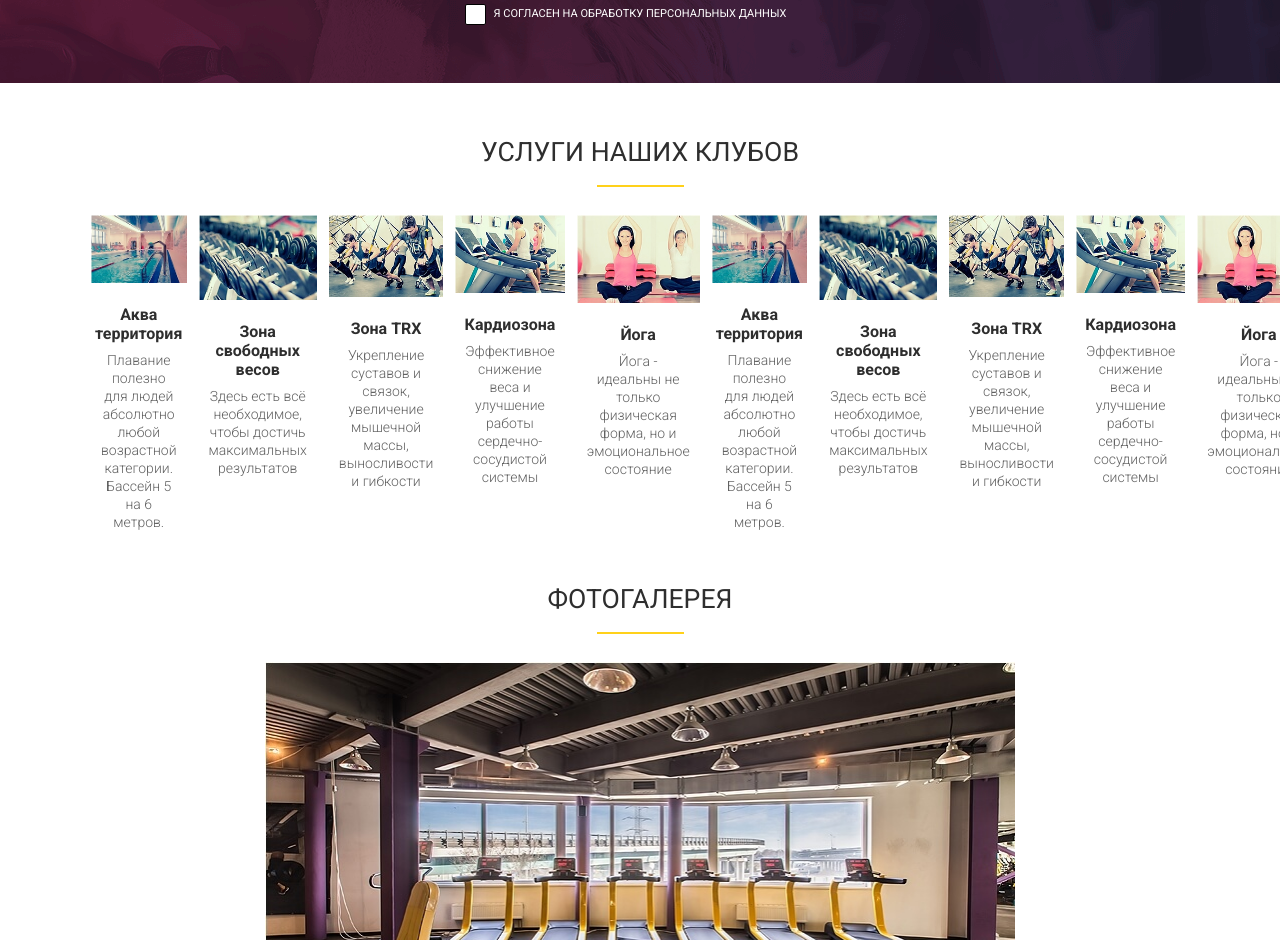
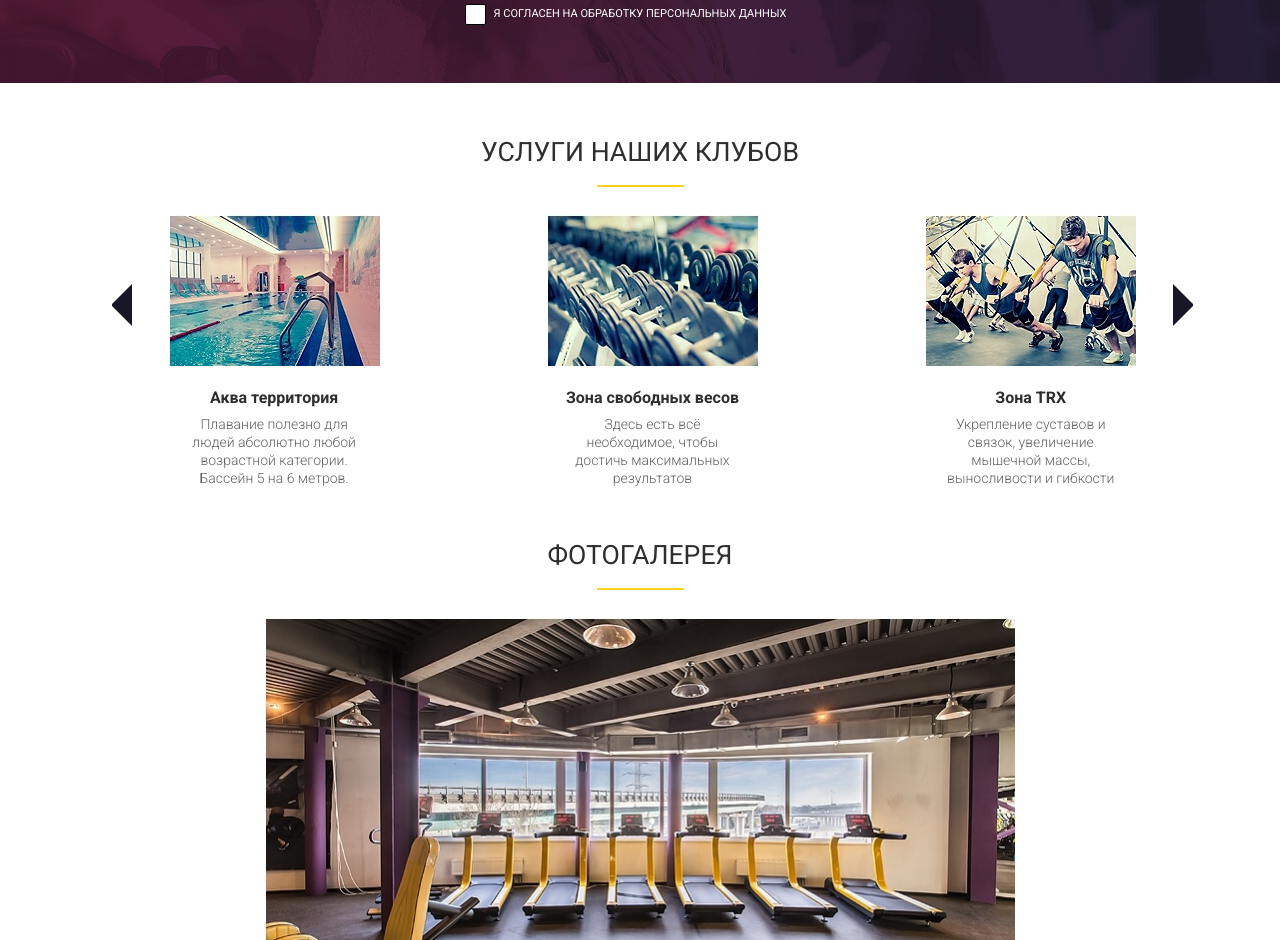
Before and after one commit to neyriks/diploma_GloJS, a website with bundled scripts: page index.html in a window 1280 px wide. Shown: the part 1497-2437 px from the top of the page. Built offline with nearby package versions, Linux system fonts and the light colour scheme.

Commit message:
Карусель

```diff
--- a/index.html
+++ b/index.html
@@ -216,7 +216,7 @@
     </div>
 </section>
 <section id="services">
-    <div class="wrapper">
+    <div class="wrapper" style="position: relative;">
         <h2>услуги наших клубов</h2>
         <div class="services-slider">
             <div class="slide">
@@ -270,6 +270,7 @@
                 <p>Йога - идеальны не только физическая форма, но и эмоциональное состояние</p>
             </div>
         </div>
+
     </div>
 </section>
 <section id="gallery">
--- a/src/index.js
+++ b/src/index.js
@@ -22,5 +22,11 @@ openBurger();
 sliderMain();
 arrow();
 sendForms();
-const carousel = new SliderCarousel();
+
+const carousel = new SliderCarousel({
+    main: '#services .wrapper',
+    wrap: '.services-slider',
+    // prev: '#leftArrow',
+    // next: '#rightArrow'
+});
 carousel.init();
--- a/src/modules/sliderCaroursel.js
+++ b/src/modules/sliderCaroursel.js
@@ -7,15 +7,15 @@ class SliderCarousel {
       prev,
       infinity = false,
       position = 0,
-      slidesToShow = 5,
+      slidesToShow = 3,
       responsive = []
     }) {
       if (!(main || wrap)) {
         console.warn(`slider-carousel: Необходимо 2 свойства, "main" и "wrap"`);
       }
-      this.main = document.querySelector('#services .wrapper');
-      this.wrap = document.querySelector('.services-slider');
-      this.slides = document.querySelector('.services-slider').children;
+      this.main = document.querySelector(main);
+      this.wrap = document.querySelector(wrap);
+      this.slides = document.querySelector(wrap).children;
       this.next = document.querySelector(next);
       this.prev = document.querySelector(prev);
       this.slidesToShow = slidesToShow;
@@ -67,11 +67,8 @@ class SliderCarousel {
           will-change: transform !important;
         }
         .lex-slider__item {
-          display: flex;
-          align-items: center;
-          justify-content: center;
           flex: 0 0 ${this.options.slideWidth}% !important;
-          margin: auto 0 !important;
+          margin: 0 auto;
         }
         `;
       document.head.appendChild(style);
@@ -120,14 +117,19 @@ class SliderCarousel {
         .lex-slider__next {
           margin: 0 10px;
           border: 20px solid transparent;
+          cursor: pointer;
           background: transparent;
-          cursor: pointer;
         }
         .lex-slider__next {
-          border-left-color: #19b5fe;
+          position: absolute;
+          top: 144px;
+          right: -10px;
+          border-left-color: #181728;
         }
         .lex-slider__prev {
-          border-right-color: #19b5fe;
+          position: absolute;
+          top: 144px;
+          border-right-color: #181728;
         }
         .lex-slider__prev:hover,
         .lex-slider__next:hover,
```
Also changed, not shown: dist/main.js.
